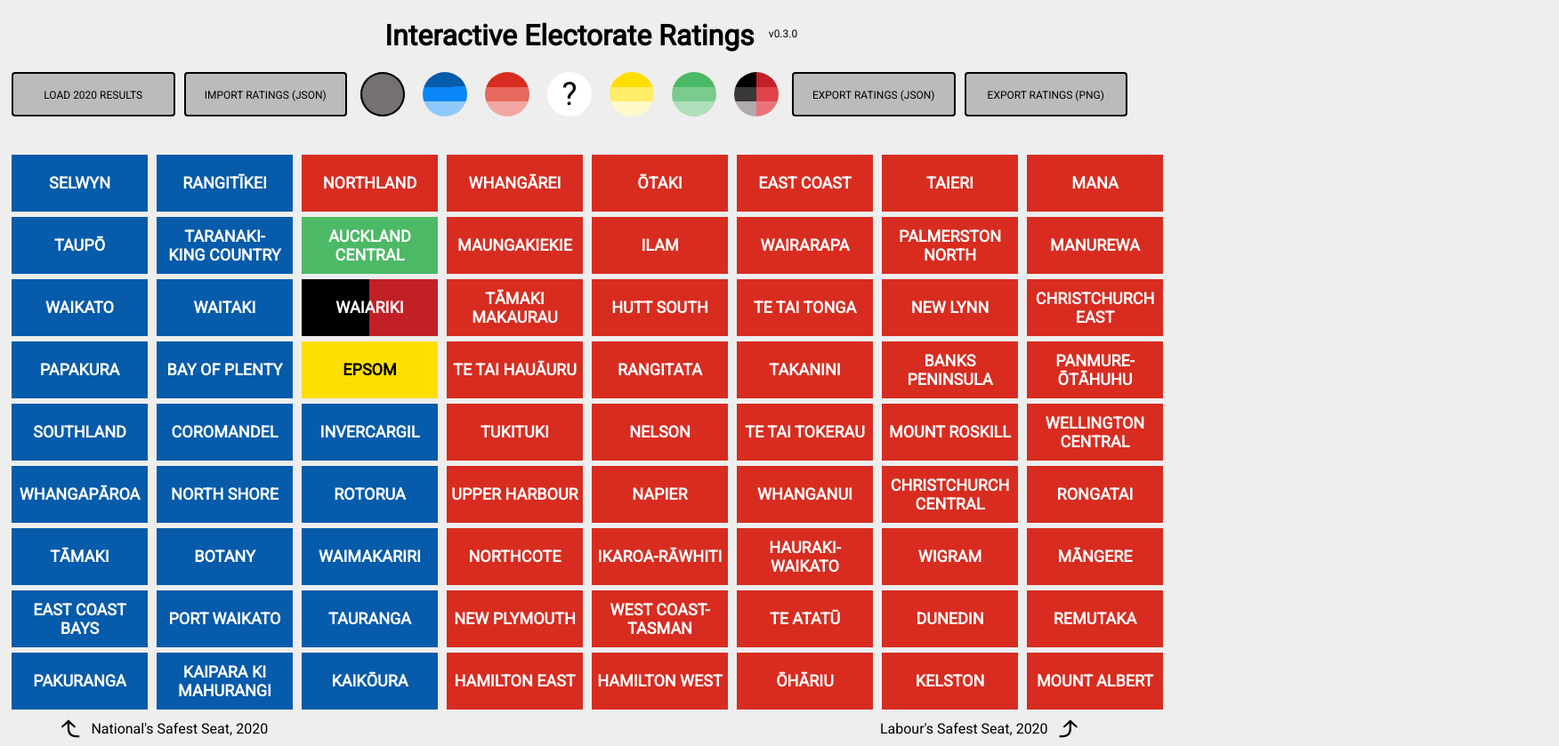
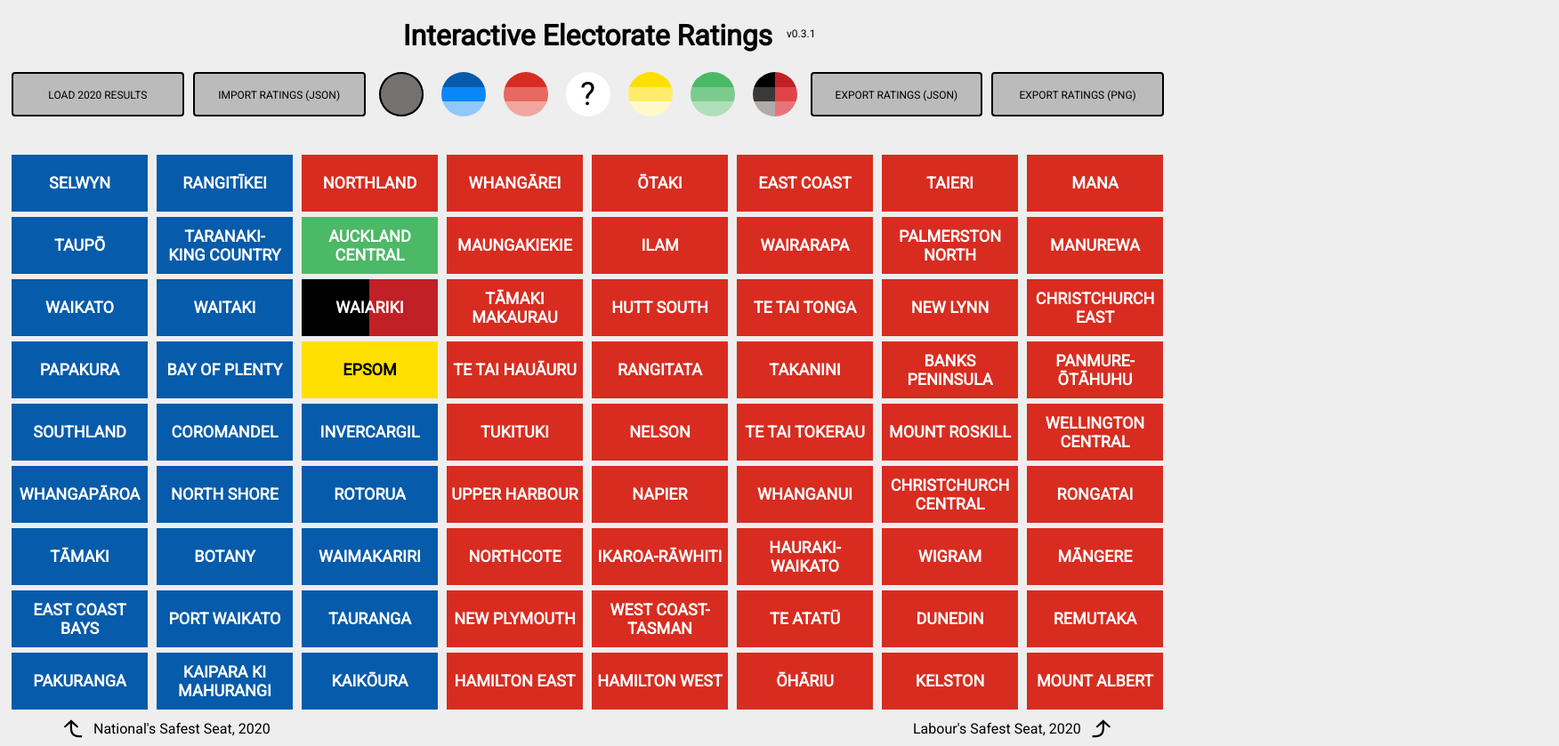
Before and after one commit to joshuajhindley/interactive-electorate-ratings, a plain HTML site: page index.html in a window 1280 px wide. Shown: the whole page at 89% size, 1752 px wide, since content can reach past the window. Drawn offline with Linux system fonts and the light colour scheme; a script that the page names is missing.

Commit message:
Fix formatting

```diff
--- a/index.html
+++ b/index.html
@@ -4,7 +4,7 @@
   <meta charset="UTF-8" />
   <title>NZ Electorates</title>
   <link rel="stylesheet" href="https://fonts.googleapis.com/css2?family=Roboto">
-  <link rel="stylesheet" href="styles.css?v=2" />
+  <link rel="stylesheet" href="styles.css?v=3" />
   <script src="./main.js"></script>
   <script src="https://html2canvas.hertzen.com/dist/html2canvas.min.js"></script>
   <script src="https://cdn.jsdelivr.net/npm/ismobilejs@1/dist/isMobile.min.js"></script>
@@ -26,7 +26,7 @@
     </div>
   </div>
   <h1>Interactive Electorate Ratings</h1>
-  <div class="version">v0.3.0</div>
+  <div class="version">v0.3.1</div>
   <div class="header">
     <!-- TODO maybe add arrows to explain the order -->
     <!-- TODO replace text with icons -->
--- a/styles.scss
+++ b/styles.scss
@@ -34,7 +34,7 @@ body {
   display: flex;
   height: 50px;
   margin-bottom: 40px;
-  min-width: 1240px;
+  min-width: 1305px;
 
   .button {
     margin: 5px;
@@ -125,7 +125,7 @@ body {
 h1 {
   vertical-align: baseline;
   font-weight: bold;
-  min-width: 1240px;
+  min-width: 1305px;
 }
 
 .to-capture {
@@ -197,9 +197,9 @@ h1 {
   top: 810px;
   // right: 150px;
   right: 8vw;
-  @media screen and (max-width: 1255px) {
+  @media screen and (max-width: 1320px) {
     right: unset;
-    left: 966px;
+    left: 1026px;
     max-height: 20px;
     white-space: nowrap;
     text-align: left;
@@ -216,10 +216,10 @@ h1 {
 .nat-message {
   position: absolute;
   top: 810px;
-  left: 8vw;//calc(10vw - 130px);
-  @media screen and (max-width: 1255px) {
+  left: 8vw;
+  @media screen and (max-width: 1320px) {
     white-space: nowrap;
-    left: 100px;
+    left: 105px;
   }
 }
 
@@ -251,9 +251,9 @@ and (not (-ms-ime-align:auto)) and (not (-moz-appearance:none)) {
   margin-bottom: 36px;
   font-size: 12px;
 
-  @media screen and (max-width: 1255px) {
+  @media screen and (max-width: 1320px) {
     position: absolute;
-    left: 852px;
+    left: 884px;
   }
 }
 
```
Also changed, not shown: styles.css.
